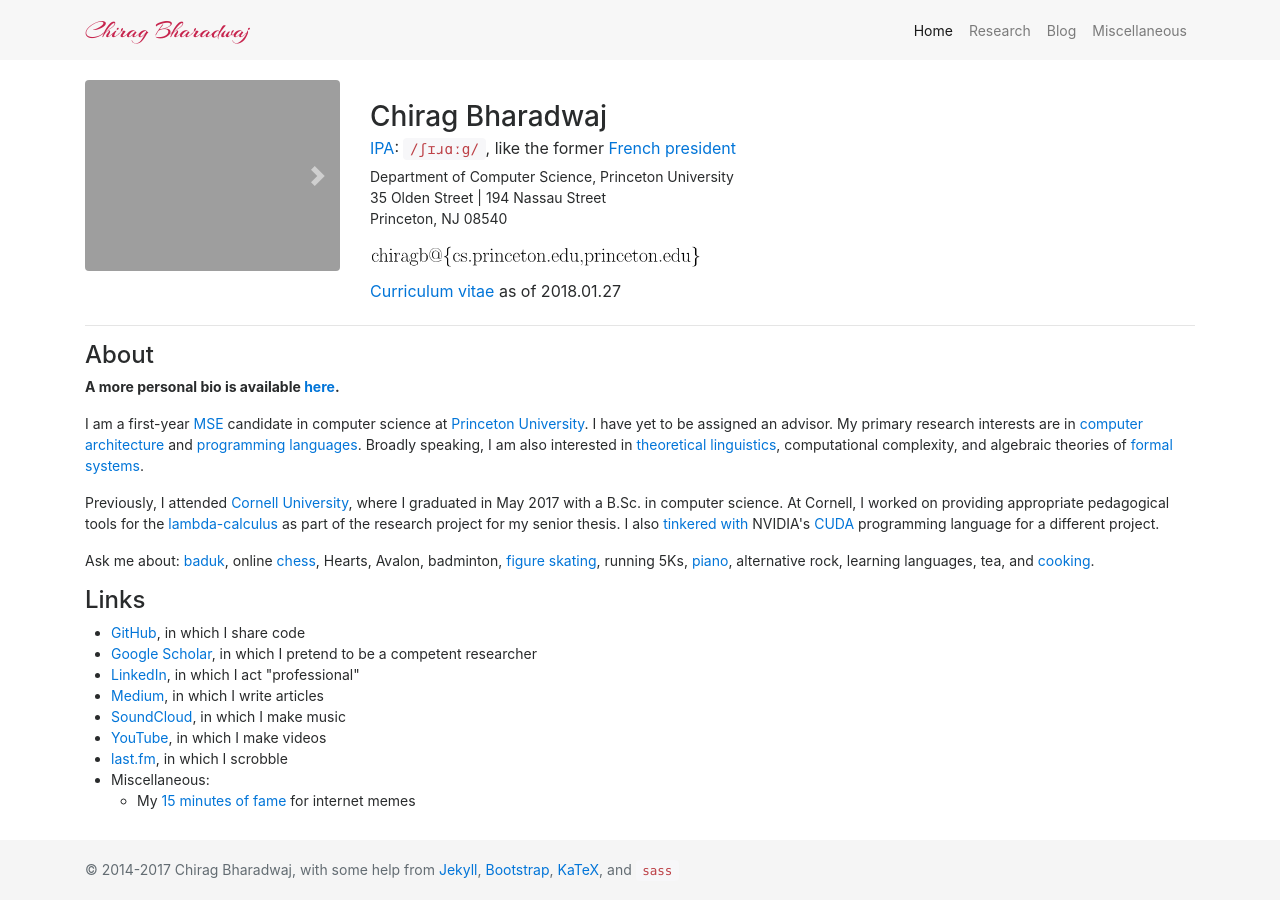
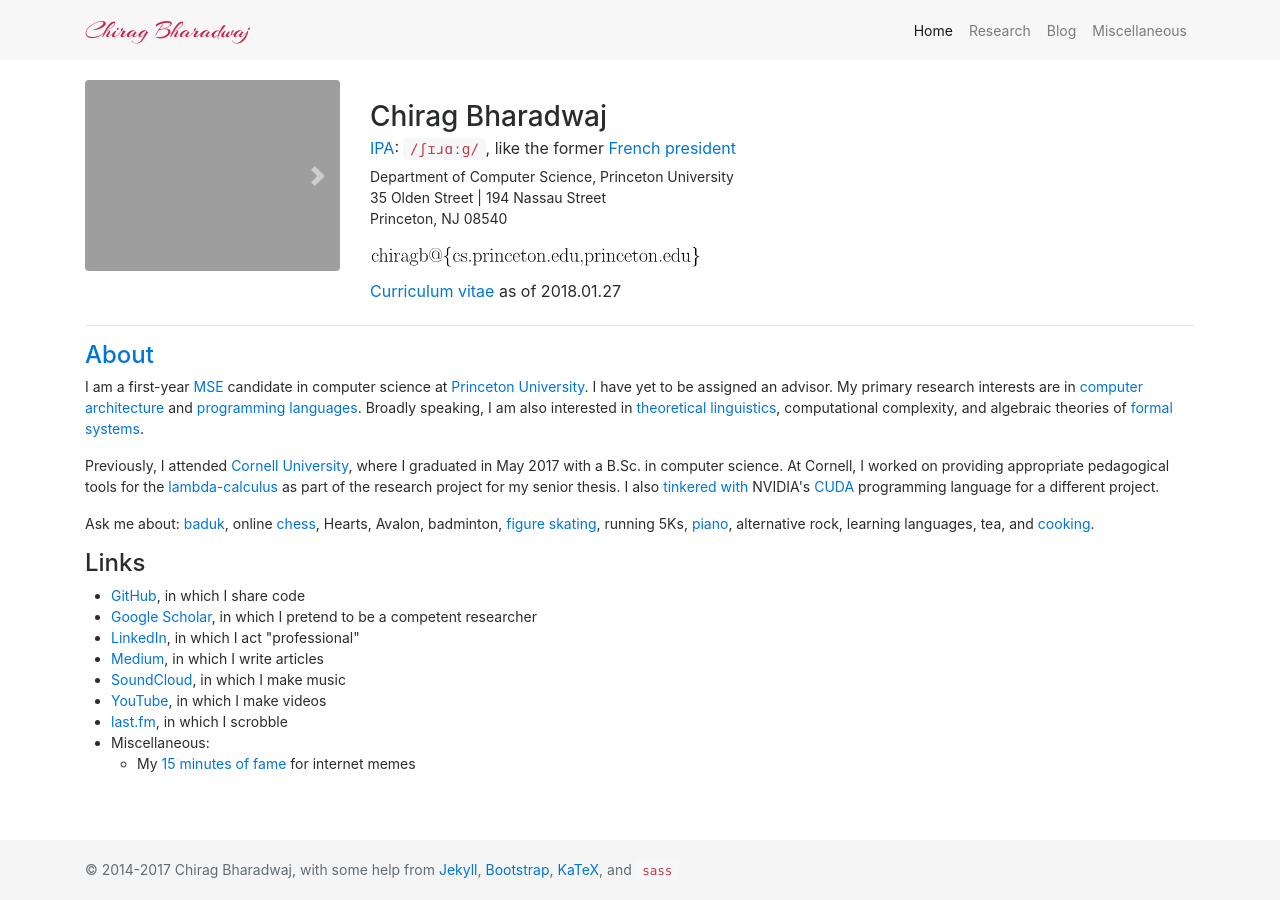
Before and after one commit to chiragbharadwaj/site, a Jekyll site: the page built from index.md, in a window 1280 px wide. Built offline with Jekyll 4.4.1, drawn with Linux system fonts in a browser that asks for light colours.

Commit message:
Removed a sentence for clarity

```diff
--- a/index.md
+++ b/index.md
@@ -48,11 +48,7 @@ excerpt: I am a first-year MSE candidate at Princeton University in the Departme
 
 <hr/>
 
-<h4>About</h4>
-
-<p style="font-weight: bold">
-  A more personal bio is available <a href="{{site.baseurl}}/misc/about.html">here</a>.
-</p>
+<h4><a href="{{site.baseurl}}/misc/about.html">About</a></h4>
 
 <p>
   I am a first-year <a href="https://www.cs.princeton.edu/grad/degrees#masters">MSE</a> candidate in computer science at <a href="https://cs.princeton.edu/">Princeton University</a>. I have yet to be assigned an advisor. My primary research interests are in <a href="https://en.wikipedia.org/wiki/Computer_architecture">computer architecture</a> and <a href="https://en.wikipedia.org/wiki/Programming_language_theory">programming languages</a>. Broadly speaking, I am also interested in <a href="https://en.wikipedia.org/wiki/Theoretical_linguistics">theoretical linguistics</a>, computational complexity, and algebraic theories of <a href="https://en.wikipedia.org/wiki/Formal_system">formal systems</a>.
```
